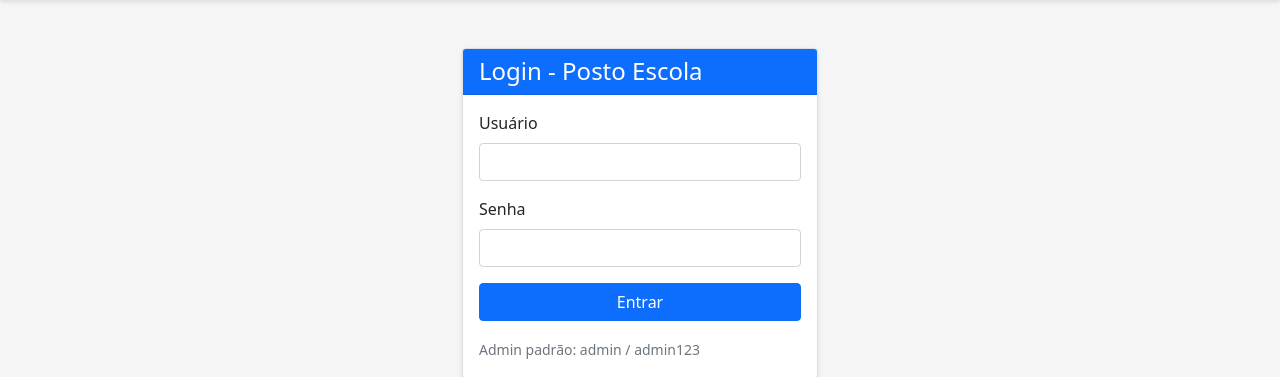
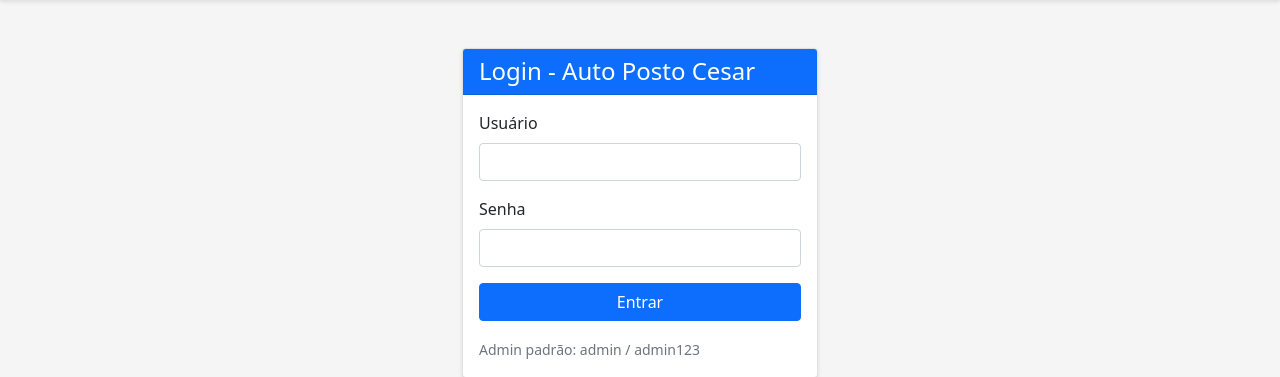
Before and after one commit to vinybag/posto-escala, a Flask app: page /login in a window 1280 px wide. Shown: the part 52-429 px from the top of the page. Run offline with Flask 3, Linux system fonts and the light colour scheme; parts of the project's set-up code (start-up, migrations or seed data) failed here and were passed over.

Commit message:
Mudar nome no login

```diff
--- a/templates/login.html
+++ b/templates/login.html
@@ -4,7 +4,7 @@
     <div class="col-md-4">
         <div class="card">
             <div class="card-header bg-primary text-white">
-                <h4 class="mb-0">Login - Posto Escola</h4>
+                <h4 class="mb-0">Login - Auto Posto Cesar</h4>
             </div>
             <div class="card-body">
                 <form method="POST">
```
